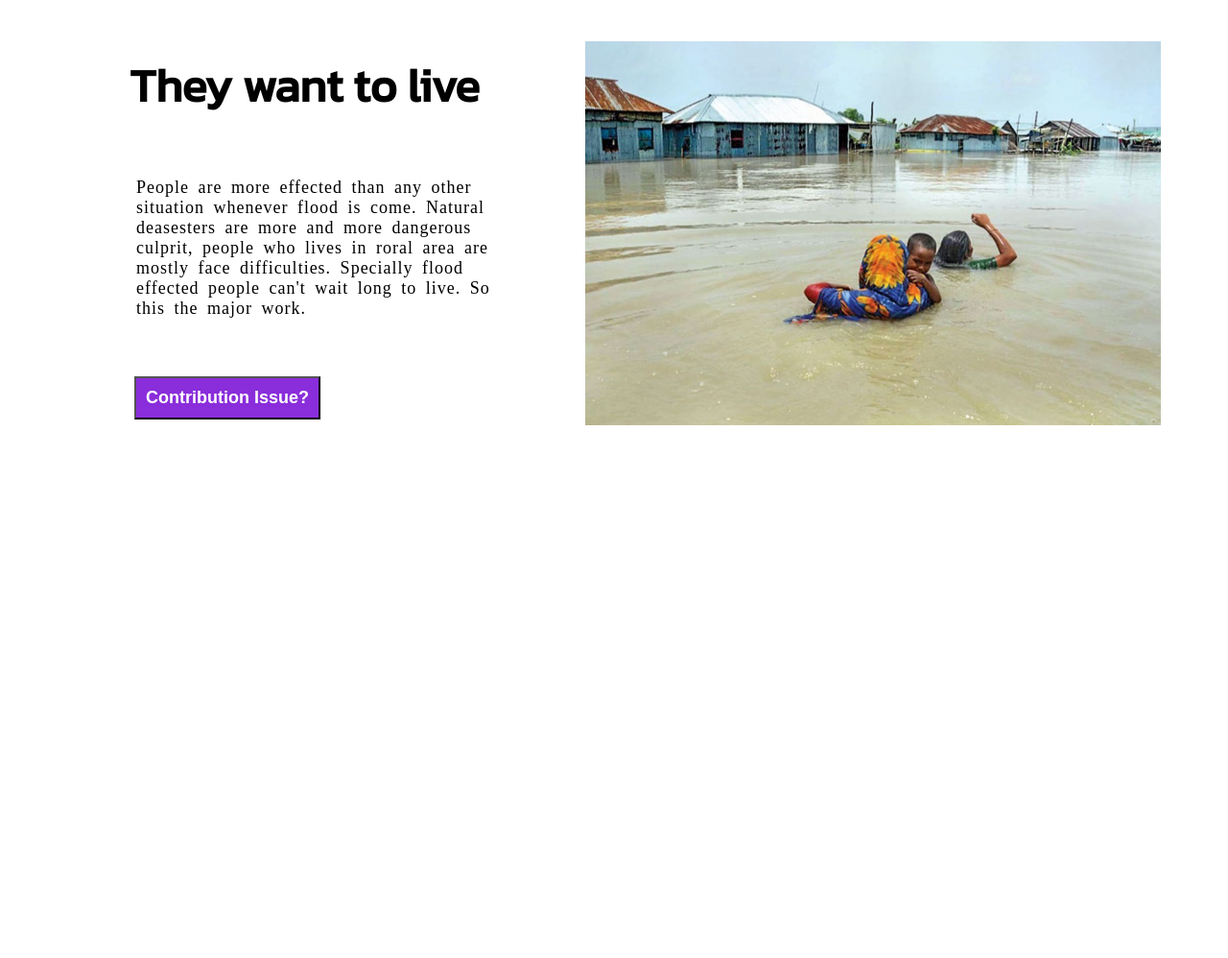
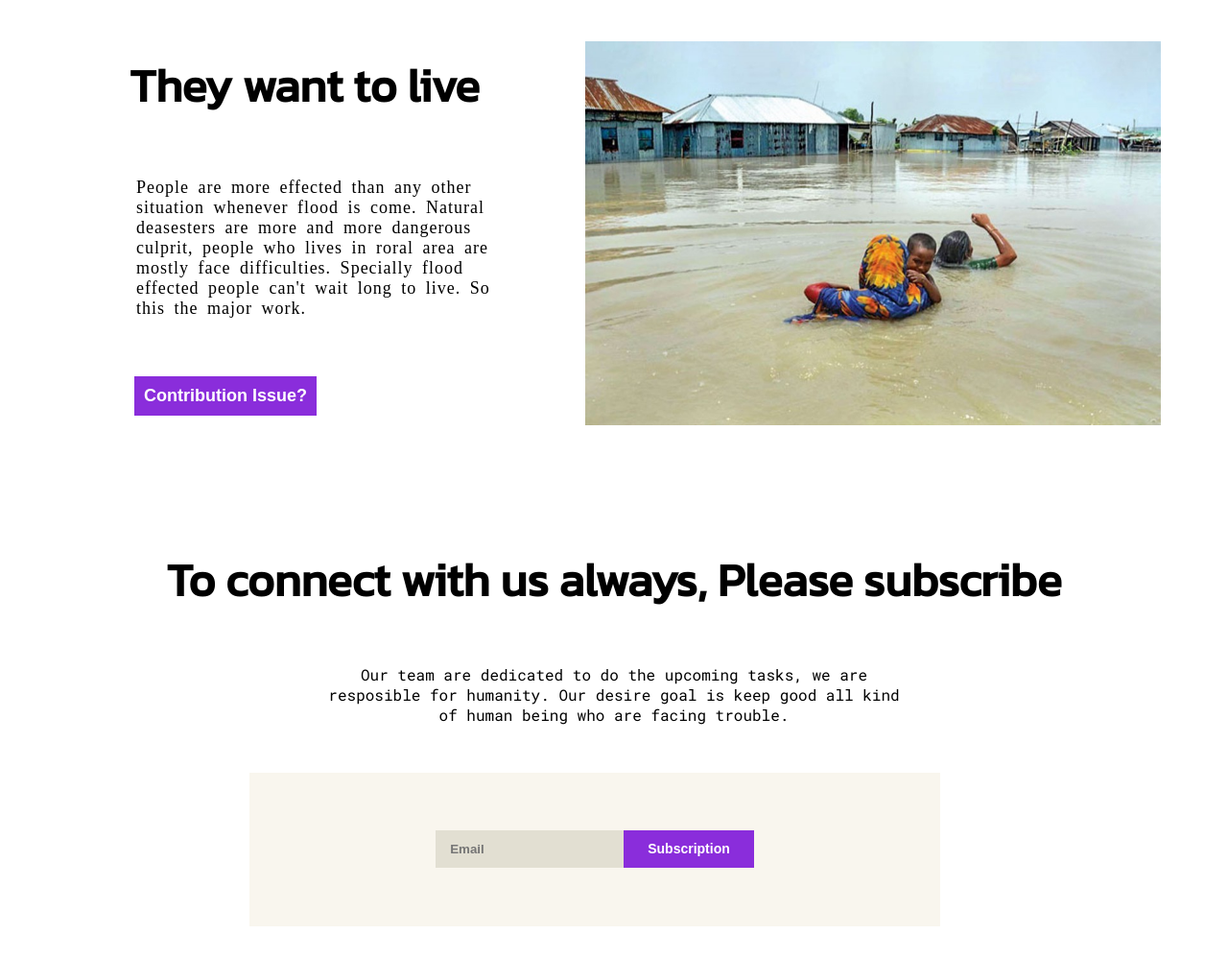
Before and after one commit to easakibahmad/DONATION, a plain HTML site: page index.html in a window 1280 px wide. Shown: the part 1952-2950 px from the top of the page at 96% size. Before the commit the page ends 2424 px from the top, so only its background shows below. Drawn offline with Linux system fonts and the light colour scheme.

Commit message:
fifth section done totally

```diff
--- a/index.css
+++ b/index.css
@@ -257,6 +257,7 @@ body {
     background-color: rgb(138, 45, 219);
     color: white;
     margin-top: 20px;
+    border: none;
 }
 
 .sec-four-div-right img {
@@ -266,3 +267,61 @@ body {
 }
 
 /* section five started */
+
+.sec-five {
+    width: auto;
+    height: 400px;
+    margin-top: 80px;
+    padding: 30px 40px;
+    text-align: center;
+    margin-bottom: 40px;
+}
+
+.fifth-heading {
+    font-size: 6vh;
+    text-align: center;
+    padding-bottom: 2px;
+    font-family: 'Kanit', sans-serif;
+}
+
+.fifth-paragraph {
+    font-size: 16px;
+    text-align: center;
+    padding: 10px 300px;
+    font-family: 'Roboto Mono', monospace;
+}
+
+.bottom-form {
+    display: flex;
+    justify-content: center;
+    margin-top: 40px;
+    background-color: #F9F6EE;
+    height: 120px;
+    width: 60%;
+    padding-top: 40px;
+    margin-left: 220px;
+
+}
+
+.bottom-input {
+    height: 37px;
+    margin-top: 20px;
+    border: none;
+    background-color: #E2DFD2;
+    padding-left: 15px;
+    font-weight: 900;
+}
+
+.btn-four {
+    padding: 7px 25px 7px 25px;
+    font-size: 18px;
+    margin-bottom: 61px;
+    font-weight: 800;
+    background-color: rgb(138, 45, 219);
+    color: white;
+    font-size: 14px;
+    margin-top: 20px;
+    border: none;
+}
+
+/* section six started */
--- a/index.html
+++ b/index.html
@@ -128,7 +128,22 @@
     </section>
 
     <!-- section five -->
-
+    <section class="sec-five">
+        <div>
+            <h1 class="fifth-heading">To connect with us always, Please subscribe</h1>
+        </div>
+        <div>
+            <p class="fifth-paragraph">Our team are dedicated to do the upcoming tasks, we are resposible for humanity.
+                Our desire goal is keep
+                good all kind of human being who are facing trouble.</p>
+        </div>
+        <div>
+            <form class="bottom-form">
+                <input class="bottom-input" placeholder="Email" type="email">
+                <button class="btn-four">Subscription</button>
+            </form>
+        </div>
+    </section>
 </body>
 
 </html>
```
